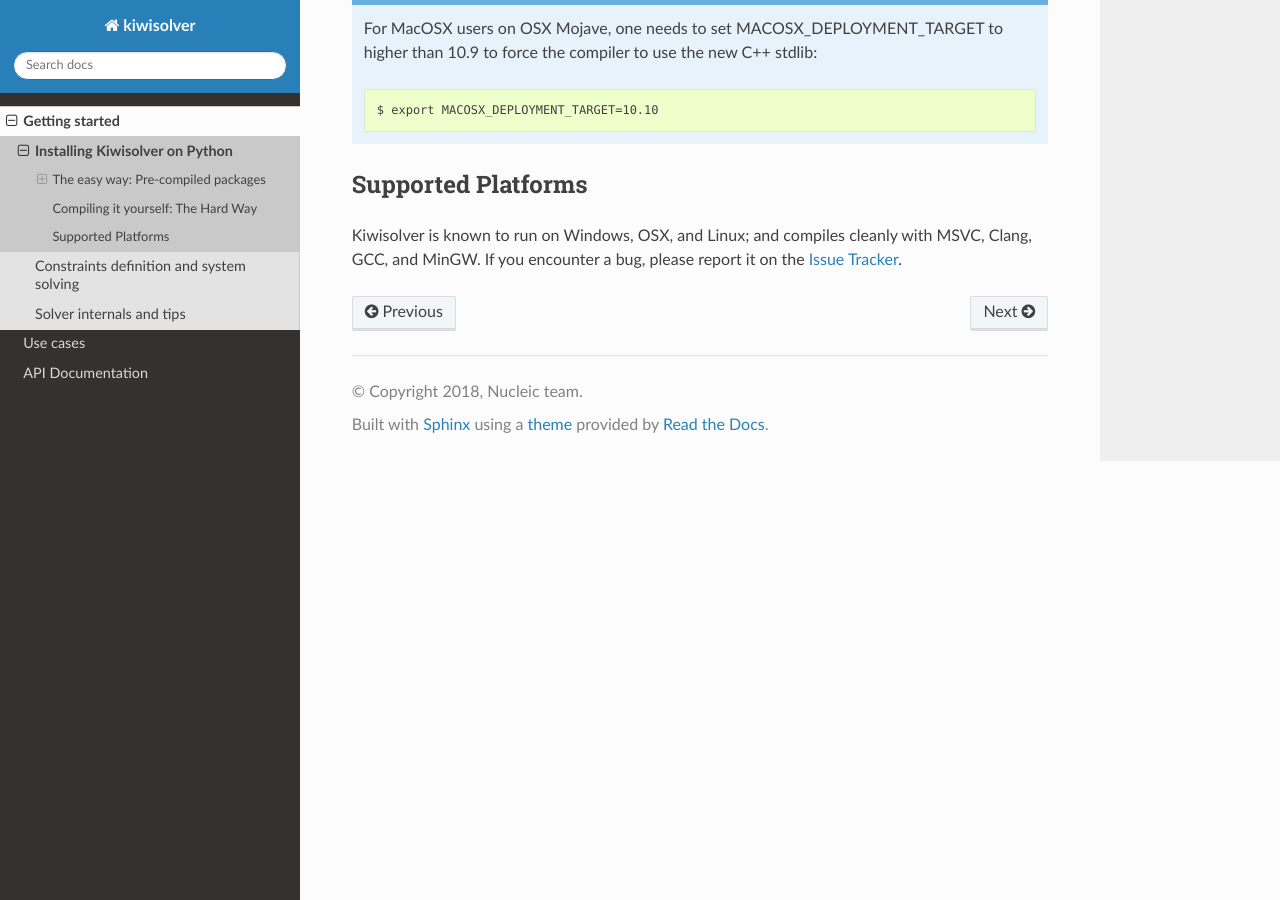
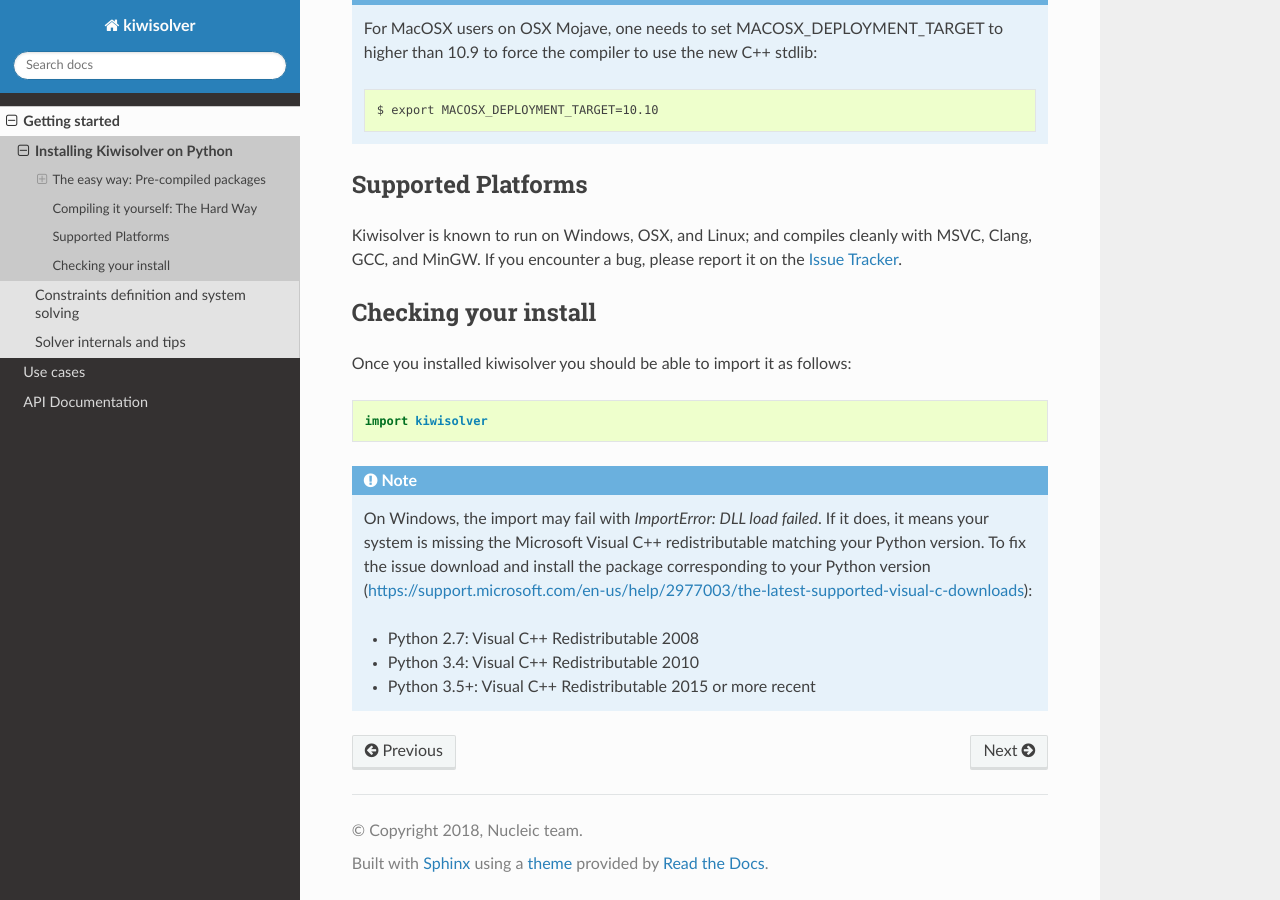
Before and after one commit to nucleic/kiwi, a Sphinx documentation site: the page built from docs/source/basis/installation.rst, in a window 1280 px wide and 900 px high, scrolled down 1186 px. Built offline with Sphinx 7.4.7 and the Read the Docs theme 2.0.0, drawn with Linux system fonts in a browser that asks for light colours; formulas are drawn with MathJax 3.

Commit message:
docs: add explanations about Microsoft Visual C++ Redistributable (#70)
* docs: add explanations about Microsoft Visual C++ Redistributable

* docs: typo

```diff
--- a/docs/source/basis/installation.rst
+++ b/docs/source/basis/installation.rst
@@ -63,3 +63,25 @@
 it on the `Issue Tracker`_.
 
 .. _Issue Tracker: http://github.com/nucleic/enaml/issues
+
+
+Checking your install
+---------------------
+
+Once you installed kiwisolver you should be able to import it as follows:
+
+.. code:: python
+
+    import kiwisolver
+
+.. note::
+
+    On Windows, the import may fail with `ImportError: DLL load failed`. If it
+    does, it means your system is missing the Microsoft Visual C++
+    redistributable matching your Python version. To fix the issue download
+    and install the package corresponding to your Python version
+    (https://support.microsoft.com/en-us/help/2977003/the-latest-supported-visual-c-downloads):
+
+    - Python 2.7: Visual C++ Redistributable 2008
+    - Python 3.4: Visual C++ Redistributable 2010
+    - Python 3.5+: Visual C++ Redistributable 2015 or more recent
```
